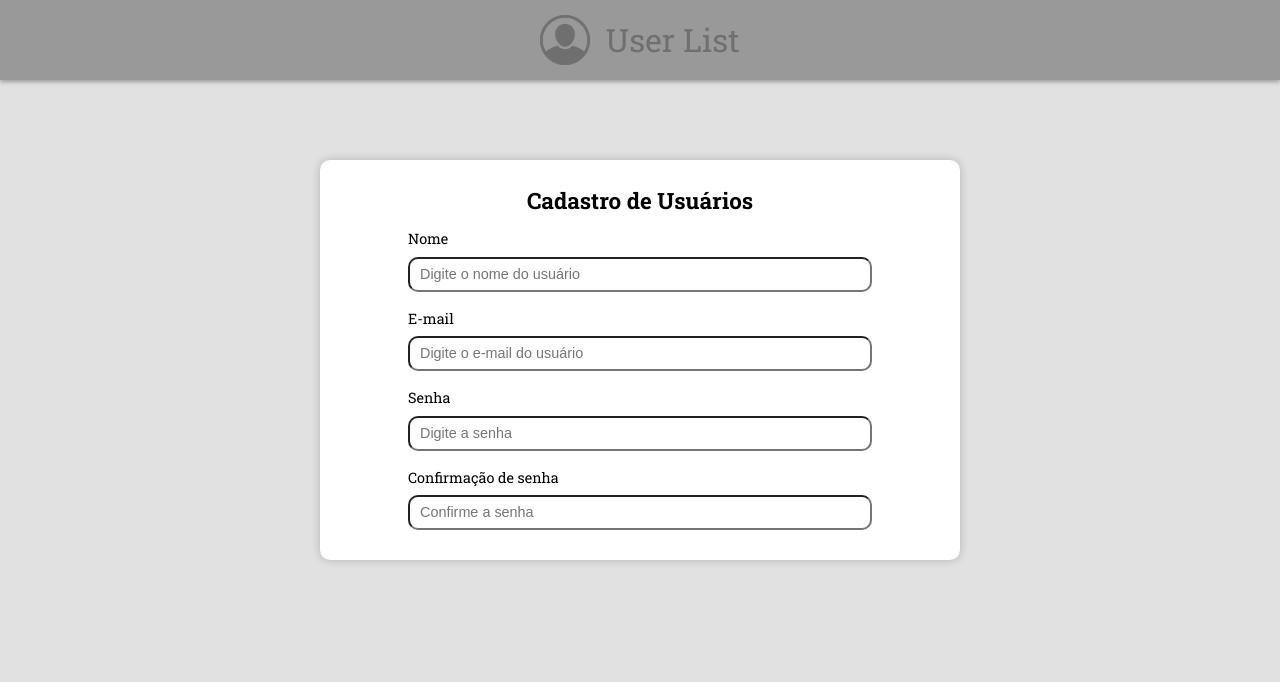
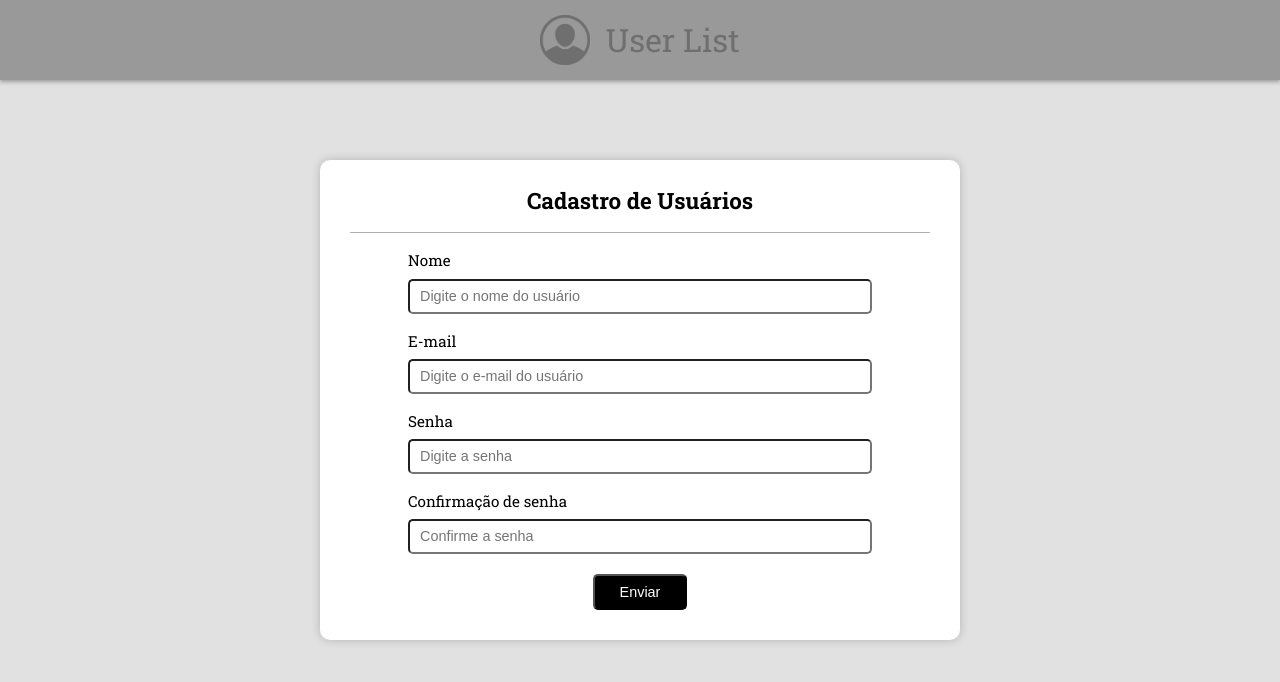
Before and after one commit to ronycastroc/user-list-fullstack, a React (Vite) app in the folder user-list-front/: page / in a window 1280 px wide. Shown: the top 682 px of the page. Built offline with nearby package versions, Linux system fonts and the light colour scheme.

Commit message:
feat: button and useref in input form

```diff
--- /dev/null
+++ b/user-list-front/src/components/Button/index.tsx
@@ -0,0 +1,13 @@
+import { ButtonContent } from "./style";
+
+interface ButtonProps {
+  children: React.ReactNode;
+}
+
+export default function Button({ children }: ButtonProps) {
+  return (
+    <ButtonContent>
+      <p>{children}</p>
+    </ButtonContent>
+  );
+}
--- /dev/null
+++ b/user-list-front/src/components/Button/style.tsx
@@ -0,0 +1,18 @@
+import styled from "styled-components";
+
+export const ButtonContent = styled.button`
+  padding: 8px 25px;
+  background-color: #000;
+  border-radius: 5px;
+  cursor: pointer;
+  transition: background-color 0.3s ease;
+
+  &:hover {
+    background-color: #333;
+  }
+
+  p{
+    font-size: 0.9rem;
+    color: #fff;
+  }
+`;
--- a/user-list-front/src/components/Form/index.tsx
+++ b/user-list-front/src/components/Form/index.tsx
@@ -1,22 +1,21 @@
+import { MutableRefObject } from 'react';
 import { FormContent } from './style';
 
 interface FormProps {
   label: string;
-  value: string;
   type: string;
   placeHolder: string;
-  onChange: (value: string) => void;
+  inputRef: MutableRefObject<HTMLInputElement | null>;
 }
 
-export default function Form({ label, value, type, placeHolder, onChange }: FormProps) {
+export default function Form({ label, type, placeHolder, inputRef }: FormProps) {
   return (
     <FormContent>
       <label>{label}</label>
       <input
         type={type}
         placeholder={placeHolder}
-        value={value}
-        onChange={(e) => onChange(e.target.value)}
+        ref={inputRef}
       />
     </FormContent>
   );
--- a/user-list-front/src/components/Form/style.tsx
+++ b/user-list-front/src/components/Form/style.tsx
@@ -4,17 +4,17 @@ export const FormContent = styled.div`
   width: 80%;
   display: flex;
   flex-direction: column;
-  margin-top: 20px;
+  margin-bottom: 20px;
   row-gap: 10px;
 
   label {
-    font-size: 0.9rem;
+    font-size: 0.95rem;
   }
 
   input {
     width: 100%;
     height: 35px;
-    border-radius: 10px;
+    border-radius: 5px;
     padding-left: 10px;
     padding-right: 10px;
   }
--- /dev/null
+++ b/user-list-front/src/components/Title/index.tsx
@@ -0,0 +1,13 @@
+import { Text, TitleContent } from "./style";
+
+interface TitleProps {
+  children: React.ReactNode;
+}
+
+export default function Title({ children }: TitleProps) {
+  return (
+    <TitleContent>
+      <Text>{ children }</Text>
+    </TitleContent>
+  );
+}
--- /dev/null
+++ b/user-list-front/src/components/Title/style.tsx
@@ -0,0 +1,14 @@
+import styled from "styled-components";
+
+export const TitleContent = styled.div`
+  width: 100%;
+  border-bottom: 1px solid #AFAFAF;
+  margin-bottom: 20px;
+  padding-bottom: 20px;
+`;
+
+export const Text = styled.h1`
+  text-align: center;
+  font-weight: 700;
+  font-size: 1.4rem;
+`;
--- a/user-list-front/src/pages/Home/index.tsx
+++ b/user-list-front/src/pages/Home/index.tsx
@@ -1,37 +1,41 @@
+import { useRef } from "react";
 import BoxContent from "../../components/BoxContent";
 import Form from "../../components/Form";
-import { Content, Title} from "./style";
+import { Content } from "./style";
+import Button from "../../components/Button";
+import Title from "../../components/Title";
 
 export default function Home() {
+  const nameRef = useRef<HTMLInputElement | null>(null);
+  const emailRef = useRef<HTMLInputElement | null>(null);
+  const passRef = useRef<HTMLInputElement | null>(null);
+  const confirmPassRef = useRef<HTMLInputElement | null>(null);
+
   return (
     <Content>
       <BoxContent>
         <Title>Cadastro de Usuários</Title>
         <Form
           label="Nome"
-          value=""
           type="text"
           placeHolder="Digite o nome do usuário"
-          onChange={() => {}} />
+          inputRef={nameRef} />
         <Form
           label="E-mail"
-          value=""
           type="email"
           placeHolder="Digite o e-mail do usuário"
-          onChange={() => {}} />
+          inputRef={emailRef} />
         <Form
           label="Senha"
-          value=""
           type="password"
           placeHolder="Digite a senha"
-          onChange={() => {}} />
+          inputRef={passRef} />
         <Form
           label="Confirmação de senha"
-          value=""
           type="password"
           placeHolder="Confirme a senha"
-          onChange={() => {}} />
-
+          inputRef={confirmPassRef} />
+          <Button>Enviar</Button>
       </BoxContent>
     </Content>
   );
--- a/user-list-front/src/pages/Home/style.tsx
+++ b/user-list-front/src/pages/Home/style.tsx
@@ -6,10 +6,3 @@ export const Content = styled.div`
   align-items: center;
   justify-content: center;
 `;
-
-export const Title = styled.h1`
-  text-align: center;
-  font-weight: 700;
-  font-size: 1.4rem;
-
-`;
```
